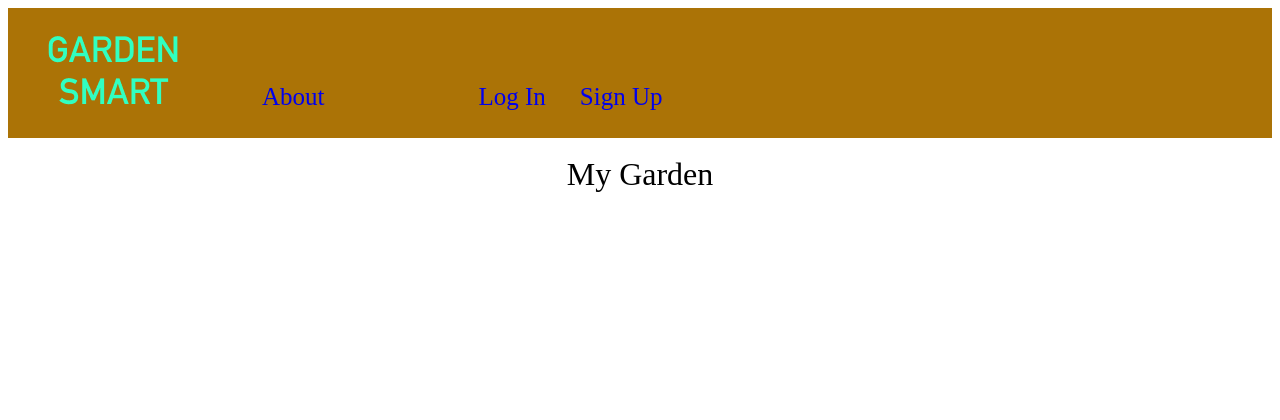
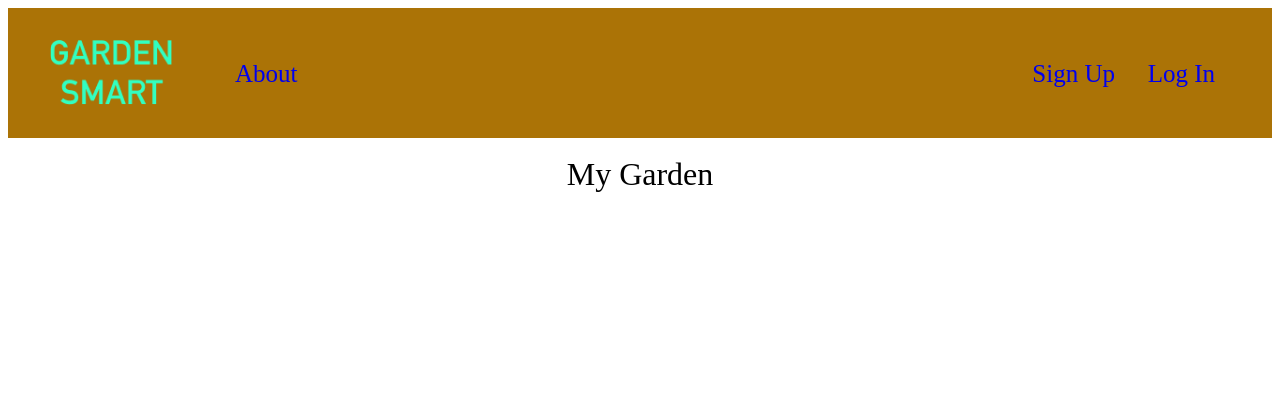
Before and after one commit to YaroslavSnigur/Garden-Smart, a Django app: page /veggies/ in a window 1280 px wide. Shown: the top 420 px of the page. Run offline with Django 4.2, Linux system fonts and the light colour scheme; data that the repository does not hold is empty.

Commit message:
polished css

```diff
--- a/gardensmart/main_app/static/css/style.css
+++ b/gardensmart/main_app/static/css/style.css
@@ -15,15 +15,34 @@ h1 {
   background-color: rgba(171, 115, 6, 1);
 }
 .brand-logo {
-  margin-left: 40px;
+  position: absolute;
+  left: 25px;
+  top: 20px;
+  height: 65px;
 }
-.nav-item {
+.nav-about {
   margin-left: 80px;
   text-decoration: none;
   font-size: 25px;
   font-family: "DIN Alternate";
   font-style: normal;
   font-weight: 500;
+  position: absolute;
+  top: 60px;
+  left: 155px;
+  height: 135px;
+}
+
+.nav-index {
+  margin-left: 80px;
+  text-decoration: none;
+  font-size: 25px;
+  font-family: "DIN Alternate";
+  font-style: normal;
+  font-weight: 500;
+  position: absolute;
+  top: 60px;
+  left: 325px;
 }
 
 .log-out,
@@ -35,6 +54,9 @@ h1 {
   font-family: "DIN Alternate";
   font-style: normal;
   font-weight: 500;
+  position: absolute;
+  top: 60px;
+  right: 65px;
 }
 
 .sign-up {
@@ -44,6 +66,9 @@ h1 {
   font-family: "DIN Alternate";
   font-style: normal;
   font-weight: 500;
+  position: absolute;
+  top: 60px;
+  right: 165px;
 }
 
 body {
@@ -86,6 +111,7 @@ footer.page-footer {
   font-size: 20px;
   line-height: 30px;
   text-align: center;
+}
 
 .container {
   display: flex;
--- a/gardensmart/main_app/templates/base.html
+++ b/gardensmart/main_app/templates/base.html
@@ -11,10 +11,12 @@
   <body>
     <header class="navbar-fixed">
       <nav>
-        <a href="/" class="brand-logo"><img src="static/images/logo.png" /></a>
-        <a href="{% url 'about' %}" class="nav-item">About</a>
+        <a href="/" class="brand-logo"
+          ><img src="{% static 'images/logo.png' %}" class="brand-logo"
+        /></a>
+        <a href="{% url 'about' %}" class="nav-about">About</a>
         {% if user.is_authenticated %}
-        <a href="{% url 'index' %}" class="nav-item">My Garden</a>
+        <a href="{% url 'index' %}" class="nav-index">My Garden</a>
         <a href="{% url 'logout' %}" class="log-out">Log Out</a> {% else %}
         <a href="{% url 'login' %}" class="log-in">Log In</a>
         <a href="{% url 'signup' %}" class="sign-up">Sign Up</a> {% endif %}
--- a/gardensmart/main_app/templates/veggies/index.html
+++ b/gardensmart/main_app/templates/veggies/index.html
@@ -3,6 +3,7 @@
 <h1>My Garden</h1>
 <div class="cards">
   {% for veg in veggies %}
+  <a href="{% url 'detail' veg.id %}">
   <div class="card">
     <div class="card-content">
       <span class="card-title">{{ veg.name }}</span>
```
Also changed, not shown: 1 other file.
